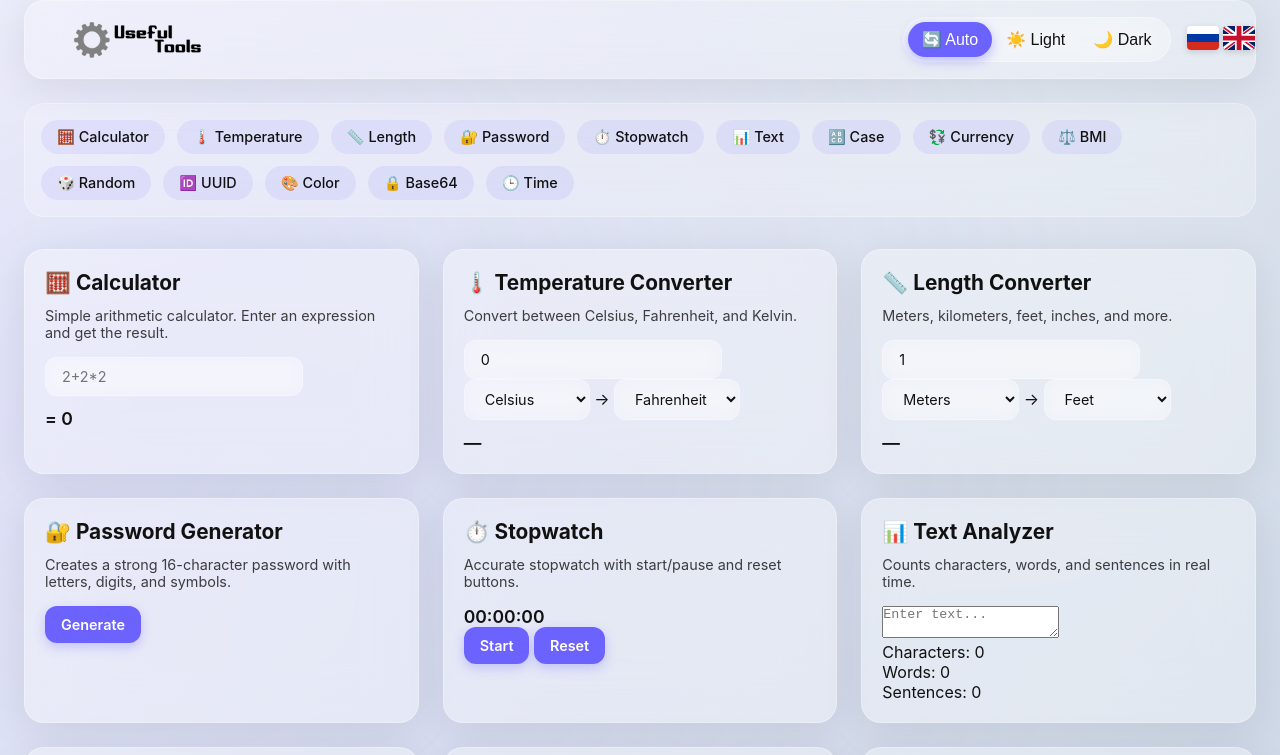
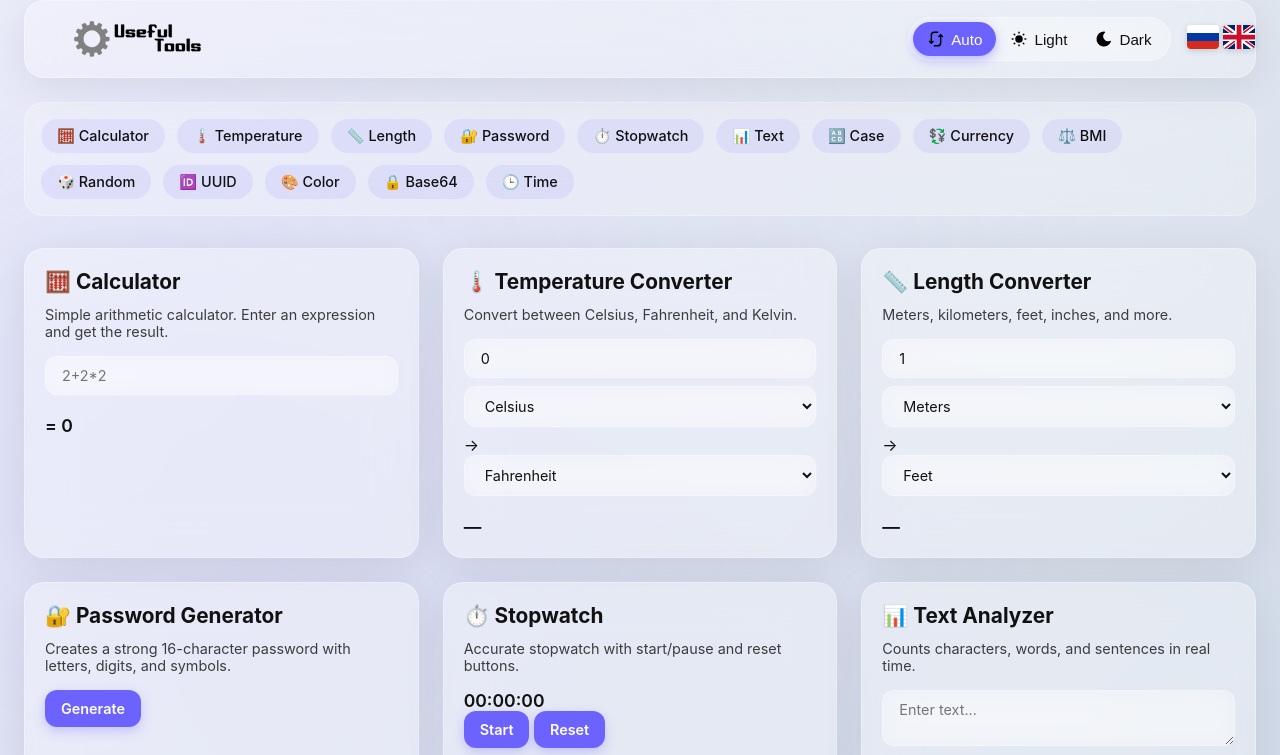
Before and after one commit to poleznyeinstrumenty/PoleznyeInstrumenty.GitHub.Io, a plain HTML site: page en/index.html in a window 1280 px wide. Shown: the top 755 px of the page. Drawn offline with Linux system fonts and the light colour scheme.

Commit message:
Коммит

```diff
--- a/en/index.html
+++ b/en/index.html
@@ -116,7 +116,7 @@
     <header class="header glass">
 	  <div class="logo-container">
 		<a href="/en/" class="logo-link">
-        <!-- English light logo (black on white) – provided SVG -->
+		  <!-- English light logo (black on white) -->
 		  <svg class="logo-light" width="200" height="32" viewBox="0 0 812 230" xmlns="http://www.w3.org/2000/svg">
 			<path fill="rgb(127,127,127)" stroke="rgb(127,127,127)" stroke-width="1" opacity="0.988" d="M108.5 1L124 1.5L127 4.5L129 22.5L130 25L145.5 29Q153.1 22.5 157 13L162.5 12L179 22.5L179 28.5L174 39.5L173 45.5L183.5 56L186.5 56L199.5 50L204.5 50L207 51L216 68.5L209.5 76L200 83.5Q199.9 95.1 205.5 101L220.5 102L226 104.5Q228.4 111.6 227 122.5L223.5 128L211.5 129L203 131L200 141.5L200 147.5L215 159.5L216 162.5L204.5 181L200.5 181L187.5 174L182.5 174L172 185.5L179 201.5L179 205.5L178 208L162.5 217L159.5 217L156 214.5L145.5 200L131.5 203L130 204.5L128 212.5L128 222.5L124.5 227Q113.8 225.3 107.5 228L102 224.5L100 205.5L97.5 203L83.5 200L71.5 216L66.5 217L51 208L50 202.5L57 184.5L53.5 180L44.5 173L28.5 181L25.5 181L21 177.5L13 161.5L16.5 157L29 147.5L30 144.5L24.5 130L9.5 129L5.5 128L3 125.5Q0.6 118.4 2 107.5L5.5 103L18.5 102L26 98.5L29 88.5L29 83.5L13 69.5L22 51Q24.4 49.3 30.5 50L42.5 56L45.5 56L55 48L56 41.5Q51 34.5 50 23.5L51 21L69.5 12L73 14.5L83.5 29L94.5 27L99 24.5L101 17.5L102 4.5L104.5 2L108.5 1ZM110 59L97 62L80 72Q65 84 61 107L62 128Q66 140 73 149Q84 163 106 167L124 167L135 164L154 151L165 134L168 123Q170 109 167 101Q163 85 153 76Q145 67 133 62L120 59L110 59Z"/>
 			<path fill="rgb(0,0,0)" stroke="rgb(0,0,0)" stroke-width="1" opacity="1" d="M261 23L280.5 23L281 23.5L281 87.5L284.5 92L288.5 94L301 94L301 23.5L301.5 23L321 23L321 96.5L318 102L313.5 104L267.5 104L262 99.5L261 97.5L261 23Z"/>
@@ -131,7 +131,7 @@
 			<path fill="rgb(0,0,0)" stroke="rgb(0,0,0)" stroke-width="1" opacity="1" d="M655.5 144L703.5 144L708 147.5L710 151.5L710 186.5L706.5 192L702.5 194L656.5 194L651 189.5L650 187.5L650 150.5L655.5 144ZM670 154L670 178L671 180L678 184L690 184L690 162L688 158L684 154L670 154Z"/>
 			<path fill="rgb(0,0,0)" stroke="rgb(0,0,0)" stroke-width="1" opacity="1" d="M754.5 144L802.5 144L807 147.5Q810.3 151.4 809 159L787.5 159L787 157.5L782.5 154L769 154L769 163.5L769.5 164L802.5 164L807 167.5L809 171.5L809 186.5L805.5 192L801.5 194L755.5 194L750 189.5L749 179L769.5 179L776.5 184L789 184L789 174.5L788.5 174L756.5 174L750 169.5L749 167.5L749 150.5L754.5 144Z"/>
 		  </svg>
-        <!-- English dark logo (white on dark) – provided SVG -->
+		  <!-- English dark logo (white on dark) -->
 		  <svg class="logo-dark" width="200" height="32" viewBox="0 0 812 230" xmlns="http://www.w3.org/2000/svg">
 			<path fill="rgb(128,128,128)" stroke="rgb(128,128,128)" stroke-width="1" opacity="0.996" d="M108.5 1L124 1.5L127 4.5L129 22.5L130 25L145.5 29Q153.1 22.5 157 13L162.5 12L179 22.5L179 28.5L174 39.5L173 45.5L183.5 56L186.5 56L199.5 50L204.5 50L207 51L216 68.5L209.5 76L200 83.5Q199.9 95.1 205.5 101L220.5 102L226 104.5Q228.4 111.6 227 122.5L223.5 128L211.5 129L203 131L200 141.5L200 147.5L215 159.5L216 162.5L204.5 181L200.5 181L187.5 174L182.5 174L172 185.5L179 201.5L179 205.5L178 208L162.5 217L159.5 217L156 214.5L145.5 200L131.5 203L130 204.5L128 212.5L128 222.5L124.5 227Q113.8 225.3 107.5 228L102 224.5L100 205.5L97.5 203L83.5 200L71.5 216L66.5 217L51 208L50 202.5L57 184.5L53.5 180L44.5 173L28.5 181L25.5 181L21 177.5L13 161.5L16.5 157L29 147.5L30 144.5L24.5 130L9.5 129L5.5 128L3 125.5Q0.6 118.4 2 107.5L5.5 103L18.5 102L26 98.5L29 88.5L29 83.5L13 69.5L22 51Q24.4 49.3 30.5 50L42.5 56L45.5 56L55 48L56 41.5Q51 34.5 50 23.5L51 21L69.5 12L73 14.5L83.5 29L94.5 27L99 24.5L101 17.5L102 4.5L104.5 2L108.5 1ZM110 59L97 62L80 72Q65 84 61 107L62 128Q66 140 73 149Q84 163 106 167L124 167L135 164L154 151L165 134L168 123Q170 109 167 101Q163 85 153 76Q145 67 133 62L120 59L110 59Z"/>
 			<path fill="rgb(255,255,255)" stroke="rgb(255,255,255)" stroke-width="1" opacity="1" d="M261 23L280.5 23L281 23.5L281 87.5L284.5 92L288.5 94L301 94L301 23.5L301.5 23L321 23L321 96.5L318 102L313.5 104L267.5 104L262 99.5L261 97.5L261 23Z"/>
@@ -150,13 +150,48 @@
 	  </div>
 	  <div class="controls">
 		<div class="theme-switch">
-          <button class="theme-btn active" data-theme="auto">🔄 Auto</button>
-          <button class="theme-btn" data-theme="light">☀️ Light</button>
-          <button class="theme-btn" data-theme="dark">🌙 Dark</button>
+		  <button class="theme-btn active" data-theme="auto">
+			<svg xmlns="http://www.w3.org/2000/svg" xmlns:xlink="http://www.w3.org/1999/xlink" viewBox="0 0 50 50" width="24px" height="24px"><polyline fill="none" stroke="currentColor" stroke-width="4" stroke-miterlimit="10" points="18.277,30.309 12,36.586 5.715,30.301 "/><path fill="none" stroke="currentColor" stroke-width="4" stroke-miterlimit="10" d="M31,6H20c-4.4,0-8,3.6-8,8v23"/><polyline fill="none" stroke="currentColor" stroke-width="4" stroke-miterlimit="10" points="31.703,19.719 38,13.422 44.281,19.703 "/><path fill="none" stroke="currentColor" stroke-width="4" stroke-miterlimit="10" d="M19,44h11c4.4,0,8-3.6,8-8V13"/></svg>
+			Auto
+		  </button>
+		  <button class="theme-btn" data-theme="light">
+			<svg xmlns="http://www.w3.org/2000/svg" width="24" height="24" viewBox="0 0 24 24" fill="currentColor">
+			  <path d="M12 19a1 1 0 0 1 .993 .883l.007 .117v1a1 1 0 0 1 -1.993 .117l-.007 -.117v-1a1 1 0 0 1 1 -1z"/>
+			  <path d="M18.313 16.91l.094 .083l.7 .7a1 1 0 0 1 -1.32 1.497l-.094 -.083l-.7 -.7a1 1 0 0 1 1.218 -1.567l.102 .07z"/>
+			  <path d="M7.007 16.993a1 1 0 0 1 .083 1.32l-.083 .094l-.7 .7a1 1 0 0 1 -1.497 -1.32l.083 -.094l.7 -.7a1 1 0 0 1 1.414 0z"/>
+			  <path d="M4 11a1 1 0 0 1 .117 1.993l-.117 .007h-1a1 1 0 0 1 -.117 -1.993l.117 -.007h1z"/>
+			  <path d="M21 11a1 1 0 0 1 .117 1.993l-.117 .007h-1a1 1 0 0 1 -.117 -1.993l.117 -.007h1z"/>
+			  <path d="M6.213 4.81l.094 .083l.7 .7a1 1 0 0 1 -1.32 1.497l-.094 -.083l-.7 -.7a1 1 0 0 1 1.217 -1.567l.102 .07z"/>
+			  <path d="M19.107 4.893a1 1 0 0 1 .083 1.32l-.083 .094l-.7 .7a1 1 0 0 1 -1.497 -1.32l.083 -.094l.7 -.7a1 1 0 0 1 1.414 0z"/>
+			  <path d="M12 2a1 1 0 0 1 .993 .883l.007 .117v1a1 1 0 0 1 -1.993 .117l-.007 -.117v-1a1 1 0 0 1 1 -1z"/>
+			  <path d="M12 7a5 5 0 1 1 -4.995 5.217l-.005 -.217l.005 -.217a5 5 0 0 1 4.995 -4.783z"/>
+			</svg>
+			Light
+		  </button>
+		  <button class="theme-btn" data-theme="dark">
+			<svg xmlns="http://www.w3.org/2000/svg" width="24" height="24" viewBox="0 0 24 24" fill="currentColor">
+			  <path d="M12 1.992a10 10 0 1 0 9.236 13.838c.341 -.82 -.476 -1.644 -1.298 -1.31a6.5 6.5 0 0 1 -6.864 -10.787l.077 -.08c.551 -.63 .113 -1.653 -.758 -1.653h-.266l-.068 -.006l-.06 -.002z"/>
+			</svg>
+			Dark
+		  </button>
 		</div>
 		<div class="lang-switch">
-          <a href="/" title="Русский"><svg xmlns="http://www.w3.org/2000/svg" id="flag-icons-ru" viewBox="0 0 640 480"><path fill="#fff" d="M0 0h640v160H0z"/><path fill="#0039a6" d="M0 160h640v160H0z"/><path fill="#d52b1e" d="M0 320h640v160H0z"/></svg></a>
-          <a href="/en/" title="English"><svg xmlns="http://www.w3.org/2000/svg" id="flag-icons-uk" viewBox="0 0 640 480"><path fill="#012169" d="M0 0h640v480H0z"/><path fill="#FFF" d="m75 0 244 181L562 0h78v62L400 241l240 178v61h-80L320 301 81 480H0v-60l239-178L0 64V0z"/><path fill="#C8102E" d="m424 281 216 159v40L369 281zm-184 20 6 35L54 480H0zM640 0v3L391 191l2-44L590 0zM0 0l239 176h-60L0 42z"/><path fill="#FFF" d="M241 0v480h160V0zM0 160v160h640V160z"/><path fill="#C8102E" d="M0 193v96h640v-96zM273 0v480h96V0z"/></svg></a>
+		  <a href="/" title="Русский">
+			<svg xmlns="http://www.w3.org/2000/svg" id="flag-icons-ru" viewBox="0 0 640 480">
+			  <path fill="#fff" d="M0 0h640v160H0z"/>
+			  <path fill="#0039a6" d="M0 160h640v160H0z"/>
+			  <path fill="#d52b1e" d="M0 320h640v160H0z"/>
+			</svg>
+		  </a>
+		  <a href="/en/" title="English">
+			<svg xmlns="http://www.w3.org/2000/svg" id="flag-icons-uk" viewBox="0 0 640 480">
+			  <path fill="#012169" d="M0 0h640v480H0z"/>
+			  <path fill="#FFF" d="m75 0 244 181L562 0h78v62L400 241l240 178v61h-80L320 301 81 480H0v-60l239-178L0 64V0z"/>
+			  <path fill="#C8102E" d="m424 281 216 159v40L369 281zm-184 20 6 35L54 480H0zM640 0v3L391 191l2-44L590 0zM0 0l239 176h-60L0 42z"/>
+			  <path fill="#FFF" d="M241 0v480h160V0zM0 160v160h640V160z"/>
+			  <path fill="#C8102E" d="M0 193v96h640v-96zM273 0v480h96V0z"/>
+			</svg>
+		  </a>
 		</div>
 	  </div>
 	</header>
--- a/style.css
+++ b/style.css
@@ -51,7 +51,6 @@
   transition: opacity var(--transition);
 }
 
-/* Тёмная тема */
 body.dark {
   background: var(--bg-gradient-dark);
   color: var(--text-dark);
@@ -100,6 +99,9 @@
   align-items: center;
   flex-shrink: 0;
 }
+.logo-link {
+  display: contents;   /* не ломает flex */
+}
 .logo-dark, .logo-light {
   display: none;
   height: 36px;
@@ -135,17 +137,27 @@
   padding: 8px 14px;
   border-radius: 30px;
   cursor: pointer;
-  font-size: 1rem;
+  font-size: 0.95rem;
   color: inherit;
   transition: all var(--transition);
   display: flex;
   align-items: center;
   gap: 6px;
 }
+.theme-btn svg {
+  width: 18px;
+  height: 18px;
+  flex-shrink: 0;
+}
+body:not(.dark) .theme-btn svg { color: #000; }
+body.dark .theme-btn svg { color: #fff; }
 .theme-btn.active {
   background: var(--accent);
   color: white;
   box-shadow: 0 4px 12px rgba(108,99,255,0.4);
+}
+.theme-btn.active svg {
+  color: white;
 }
 .theme-btn:hover:not(.active) {
   background: rgba(108,99,255,0.15);
@@ -234,7 +246,7 @@
   margin-bottom: 16px;
   font-size: 0.9rem;
 }
-.tool-card button, .tool-card input, .tool-card select {
+.tool-card button, .tool-card input, .tool-card select, .tool-card textarea {
   font-family: inherit;
   padding: 10px 16px;
   border-radius: 12px;
@@ -246,10 +258,14 @@
   font-size: 0.9rem;
   outline: none;
   transition: all var(--transition);
+  margin-bottom: 8px;
+  width: 100%;
+  box-sizing: border-box;
 }
 body.dark .tool-card button,
 body.dark .tool-card input,
-body.dark .tool-card select {
+body.dark .tool-card select,
+body.dark .tool-card textarea {
   background: rgba(255,255,255,0.1);
   border-color: rgba(255,255,255,0.15);
 }
@@ -260,6 +276,8 @@
   border: none;
   font-weight: 600;
   box-shadow: 0 4px 12px rgba(108,99,255,0.3);
+  width: auto;
+  display: inline-block;
 }
 .tool-card button:hover {
   background: var(--accent-hover);
@@ -300,7 +318,7 @@
   border-top-color: var(--glass-border-dark);
 }
 
-/* Стили для страниц ошибок */
+/* Страницы ошибок */
 .error-page {
   display: flex;
   flex-direction: column;
```
Also changed, not shown: index.html (+16 -7 lines). Lines whose indentation alone changed are shown as unchanged.
